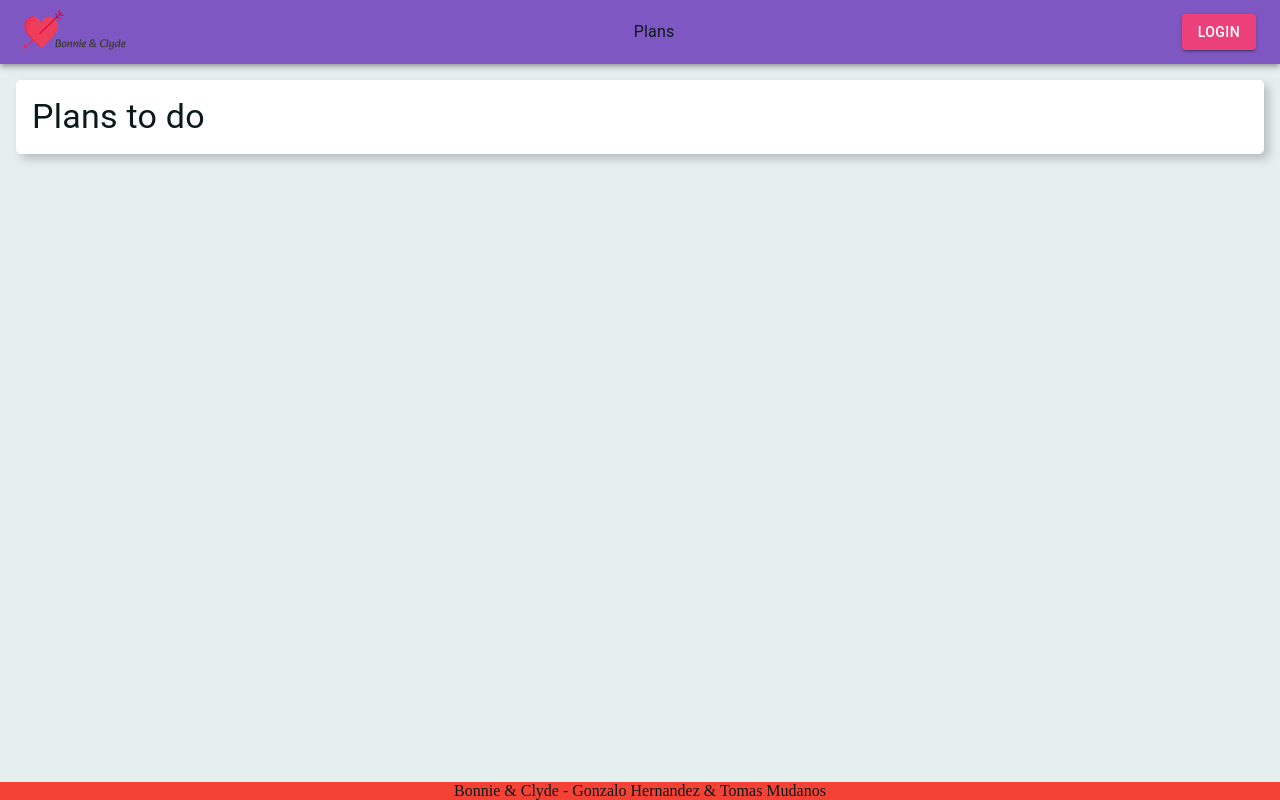
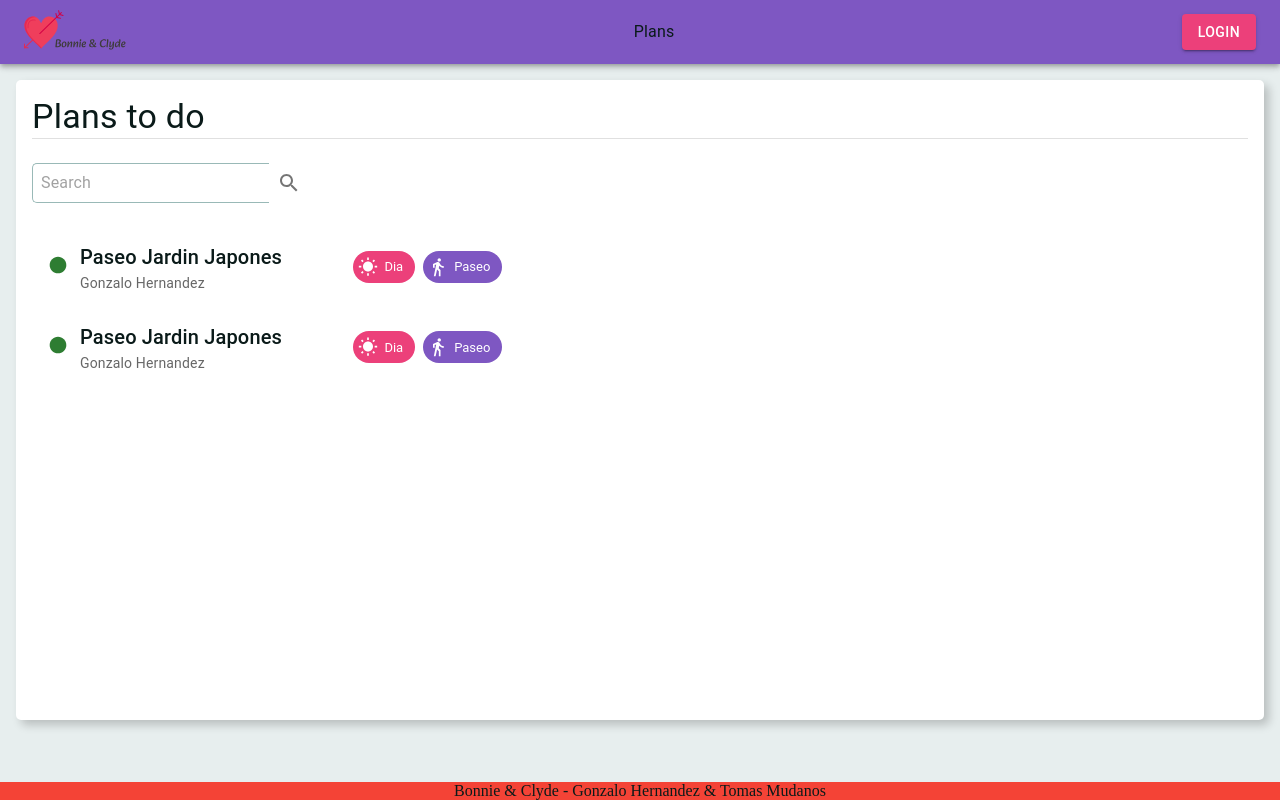
Before and after one commit to gonza0086/bonnie-clyde-frontend, a Next.js app: page /plans in a window 1280 px wide. Built offline with nearby package versions, Linux system fonts and the light colour scheme.

Commit message:
summary refactor for plans

```diff
--- a/src/components/Profile.jsx
+++ b/src/components/Profile.jsx
@@ -12,7 +12,7 @@ export default function Profile({ user, onClose }) {
     };
 
     return (
-        <>
+        <div>
             <Stack direction='row' gap={2} style={{ alignItems: 'end' }}>
                 <Avatar sx={{ bgcolor: green[500], width: 92, height: 92 }}>{user.name.charAt(0).toUpperCase()}</Avatar>
                 <Title>{user.name}</Title>
@@ -28,6 +28,6 @@ export default function Profile({ user, onClose }) {
             <Typography>{`Sex: ${user.sex}`}</Typography>
             <Typography>{`Country: ${user.country}`}</Typography>
             <Typography>{`Birthday: ${user.birdthday}`}</Typography>
-        </>
+        </div>
     );
 }
--- a/src/components/ProfileSummary.jsx
+++ b/src/components/ProfileSummary.jsx
@@ -2,40 +2,24 @@
 import Title from './Title';
 
 // Mui
-import { Avatar, Button, Stack, Typography } from '@mui/material';
-import { green } from '@mui/material/colors';
+import { ListItem, ListItemAvatar, ListItemButton, ListItemIcon, ListItemText, Stack, Typography } from '@mui/material';
 
-// Styles
-import styles from '@/styles/ProfileSummary.module.css';
-
-export default function ProfileSummary({ user, onClick, onSubmit }) {
+export default function ProfileSummary({ children, avatar, primaryText, secondaryText, secondaryAction, onClick }) {
     const handleClick = () => {
-        onClick(user);
-    };
-
-    const handleSubmit = () => {
-        onSubmit(user.id);
+        onClick();
     };
 
     return (
-        <Stack direction='row' gap={2} className={styles.container}>
-            <Avatar
-                className={styles.avatar}
-                alt={`${user.id}_logo`}
-                sx={{ bgcolor: green[500], width: 60, height: 60 }}
-                onClick={handleClick}
-            >
-                {user.name.charAt(0).toUpperCase()}
-            </Avatar>
+        <ListItem secondaryAction={secondaryAction} disablePadding>
+            <ListItemButton onClick={handleClick}>
+                <ListItemAvatar sx={{ minWidth: '32px' }}>{avatar}</ListItemAvatar>
 
-            <div className={styles.body} onClick={handleClick}>
-                <Title tag='h6'>{user.name}</Title>
-                <Typography className={styles.typography}>{`${user.country} | ${user.sex}`}</Typography>
-            </div>
+                <ListItemText secondary={secondaryText}>
+                    <Title tag='h6'>{primaryText}</Title>
+                </ListItemText>
 
-            <Button color='secondary' variant='contained' className={styles.button} onClick={handleSubmit}>
-                Match
-            </Button>
-        </Stack>
+                <ListItemIcon sx={{ gap: 1 }}>{children}</ListItemIcon>
+            </ListItemButton>
+        </ListItem>
     );
 }
--- a/src/pages/plans/index.jsx
+++ b/src/pages/plans/index.jsx
@@ -1,9 +1,55 @@
-import { Title } from '@/components';
+// Components
+import { ProfileSummary, Searchbar, Title } from '@/components';
+import { Chip, List, ListItem, ListItemAvatar, ListItemIcon, ListItemText } from '@mui/material';
+import CircleIcon from '@mui/icons-material/Circle';
+import WbSunnyIcon from '@mui/icons-material/WbSunny';
+import DirectionsWalkIcon from '@mui/icons-material/DirectionsWalk';
+
+// Fake API
+const testPlan = {
+    name: 'Paseo Jardin Japones',
+    createdBy: 'Gonzalo Hernandez',
+    color: 'success',
+};
 
 export default function Plans() {
+    const handleSearch = search => {
+        console.log(search);
+    };
+
+    const handleClick = plan => {
+        console.log(plan.name);
+    };
+
     return (
         <div className='container'>
-            <Title>Plans to do</Title>
+            <Title variant='title'>Plans to do</Title>
+            <Searchbar onSearch={handleSearch} />
+
+            <List sx={{ width: '40%' }}>
+                <ListItem>
+                    <ListItemAvatar sx={{ minWidth: '32px' }}>
+                        <CircleIcon color='success' fontSize='small' />
+                    </ListItemAvatar>
+                    <ListItemText secondary='Gonzalo Hernandez'>
+                        <Title tag='h6'>Paseo Jardin Japones</Title>
+                    </ListItemText>
+                    <ListItemIcon sx={{ gap: 1 }}>
+                        <Chip icon={<WbSunnyIcon fontSize='small' />} label='Dia' color='secondary' />
+                        <Chip icon={<DirectionsWalkIcon fontSize='small' />} label='Paseo' color='primary' />
+                    </ListItemIcon>
+                </ListItem>
+
+                <ProfileSummary
+                    primaryText={testPlan.name}
+                    secondaryText={testPlan.createdBy}
+                    avatar={<CircleIcon color={testPlan.color} fontSize='small' />}
+                    onClick={() => handleClick(testPlan)}
+                >
+                    <Chip icon={<WbSunnyIcon fontSize='small' />} label='Dia' color='secondary' />
+                    <Chip icon={<DirectionsWalkIcon fontSize='small' />} label='Paseo' color='primary' />
+                </ProfileSummary>
+            </List>
         </div>
     );
 }
--- a/src/styles/globals.css
+++ b/src/styles/globals.css
@@ -46,6 +46,7 @@ h3 {
     padding: 1em;
     box-shadow: 5px 5px 10px rgba(0, 0, 0, 0.2);
     border-radius: 5px;
+    height: 80vh;
 }
 
 .navbar {
```
Also changed, not shown: src/pages/finder/index.jsx (+29 -15 lines).
